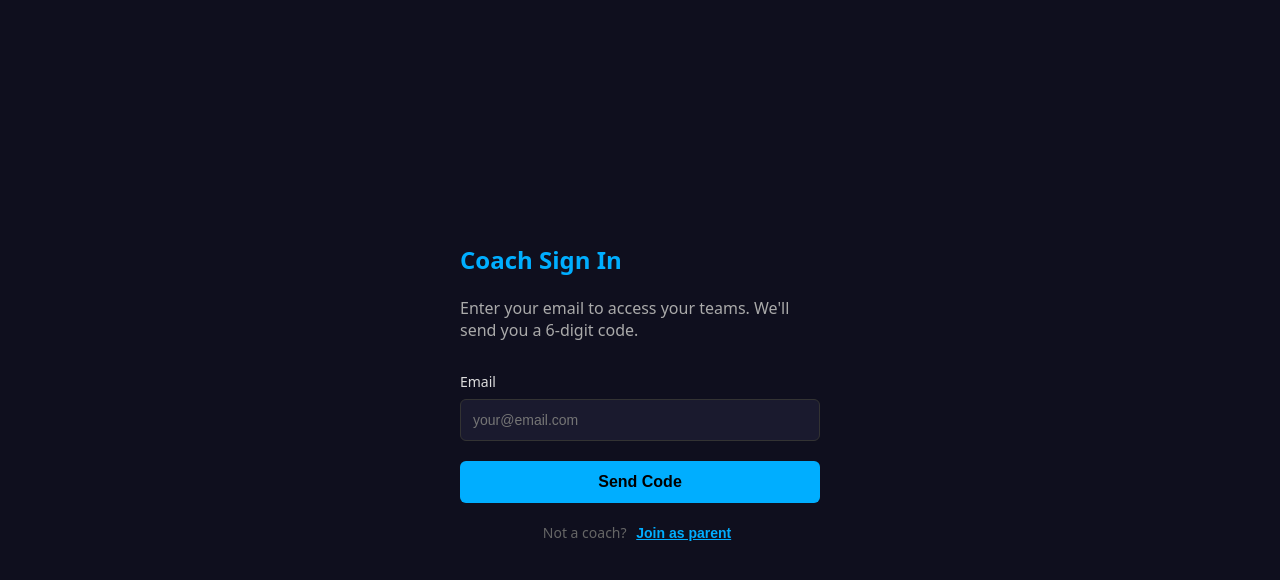
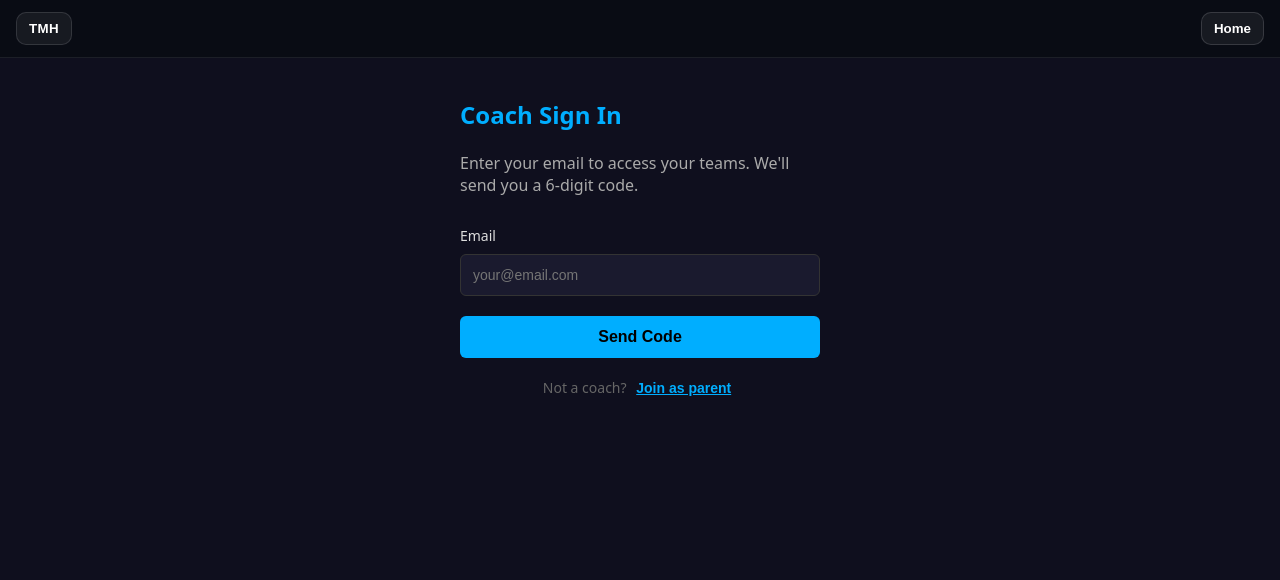
Before and after one commit to HaydenHaddad99/team-media-hub, a React (Vite) app in the folder frontend/: page / in a window 1280 px wide. Both pictures are taken after a click on the button "Coach sign-in". Shown: the top 580 px of the page. Built offline with nearby package versions, Linux system fonts and the light colour scheme; no server answers.

Commit message:
Add Home button to Join and Coach Sign-In nav

```diff
--- a/frontend/src/App.tsx
+++ b/frontend/src/App.tsx
@@ -142,10 +142,6 @@ export default function App() {
         minHeight: "100vh",
         backgroundColor: "#0f0f1e",
         color: "#fff",
-        display: "flex",
-        alignItems: "center",
-        justifyContent: "center",
-        padding: "20px",
       }}>
         <CoachSignIn />
       </div>
--- /dev/null
+++ b/frontend/src/components/PublicNav.tsx
@@ -0,0 +1,13 @@
+import React from "react";
+import { navigate } from "../lib/navigation";
+
+export function PublicNav() {
+  return (
+    <nav className="appNav">
+      <button className="appNavBrand" onClick={() => navigate("/")}>TMH</button>
+      <div className="appNavLinks">
+        <button className="appNavLink" onClick={() => navigate("/")}>Home</button>
+      </div>
+    </nav>
+  );
+}
--- a/frontend/src/pages/CoachSignIn.tsx
+++ b/frontend/src/pages/CoachSignIn.tsx
@@ -1,4 +1,5 @@
 import { useState } from "react";
+import { PublicNav } from "../components/PublicNav";
 
 interface CoachSignInProps {
   onEmailSubmitted?: () => void;
@@ -48,6 +49,8 @@ export function CoachSignIn({ onEmailSubmitted }: CoachSignInProps) {
   }
 
   return (
+    <div>
+      <PublicNav />
       <div style={{
         maxWidth: "400px",
         margin: "0 auto",
@@ -149,5 +152,6 @@ export function CoachSignIn({ onEmailSubmitted }: CoachSignInProps) {
           </button>
         </p>
       </div>
+    </div>
   );
 }
--- a/frontend/src/pages/JoinTeam.tsx
+++ b/frontend/src/pages/JoinTeam.tsx
@@ -1,6 +1,7 @@
 import React, { useState } from "react";
 import { request } from "../lib/api";
 import { navigate, rememberLastTeam } from "../lib/navigation";
+import { PublicNav } from "../components/PublicNav";
 
 export function JoinTeam() {
   const [step, setStep] = useState<"email" | "verify">("email");
@@ -64,8 +65,7 @@ export function JoinTeam() {
     }
   }
 
-  if (step === "verify") {
-    return (
+  const content = step === "verify" ? (
     <div className="container" style={{ maxWidth: 480, margin: "80px auto", padding: 24 }}>
       <h1 style={{ fontSize: 28, marginBottom: 12 }}>Check Your Email</h1>
       <p style={{ color: "#888", marginBottom: 32 }}>
@@ -108,10 +108,7 @@ export function JoinTeam() {
         </button>
       </form>
     </div>
-    );
-  }
-
-  return (
+  ) : (
     <div className="container" style={{ maxWidth: 480, margin: "80px auto", padding: 24 }}>
       <h1 style={{ fontSize: 28, marginBottom: 12 }}>Join Team</h1>
       <p style={{ color: "#888", marginBottom: 32 }}>
@@ -158,4 +155,11 @@ export function JoinTeam() {
       </form>
     </div>
   );
+
+  return (
+    <div>
+      <PublicNav />
+      {content}
+    </div>
+  );
 }
```
Also changed, not shown: 1 other file (tests, documents, lock files or other folders). Lines whose indentation alone changed are shown as unchanged.
